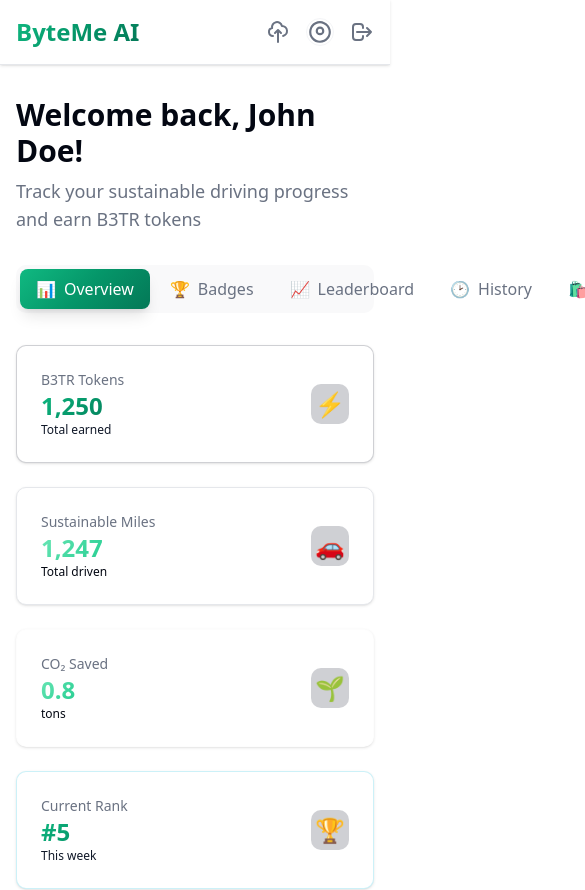
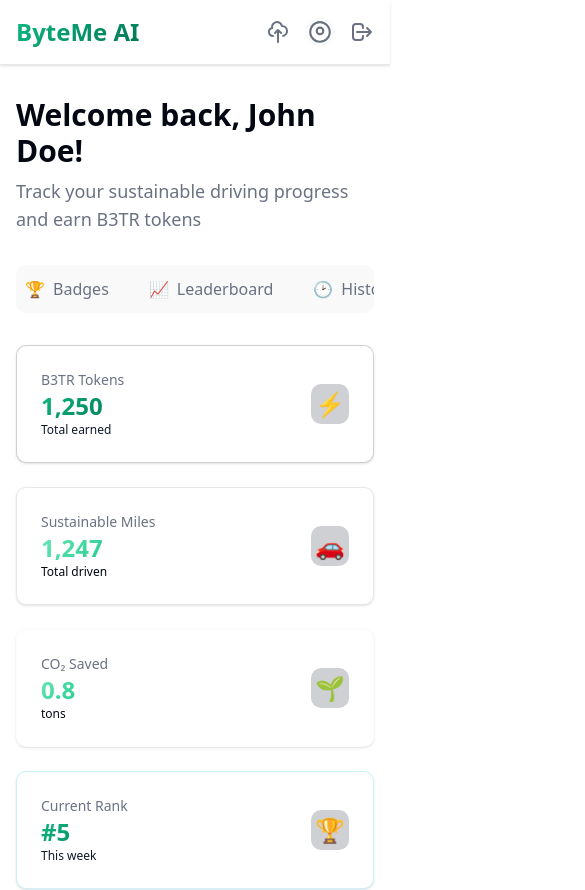
Before and after one commit to DattatrayPatil-Alchemytech/byteme-ai-frontend, a Next.js app: page /dashboard in a window 390 px wide. Shown: the top 890 px of the page, 585 px wide, since content can reach past the window. Built offline with nearby package versions, Linux system fonts and the light colour scheme.

Commit message:
feat: BA-50 tab design responsive.

```diff
--- a/app/(user)/dashboard/page.tsx
+++ b/app/(user)/dashboard/page.tsx
@@ -344,7 +344,7 @@ export default function DashboardPage() {
       </div>
 
       {/* Tab Navigation */}
-      <div className="flex space-x-1 bg-muted/50 rounded-lg p-1 mb-8">
+      <div className="flex gap-2 bg-muted/50 rounded-lg p-1 mb-8 overflow-x-auto custom-scrollbar sm:gap-2 gap-1 px-1 sm:px-0 w-full sm:w-auto justify-center sm:justify-start">
         <button
           onClick={() => setActiveTab("overview")}
           className={`flex items-center space-x-2 px-4 py-2 rounded-md transition-all cursor-pointer ${
```
